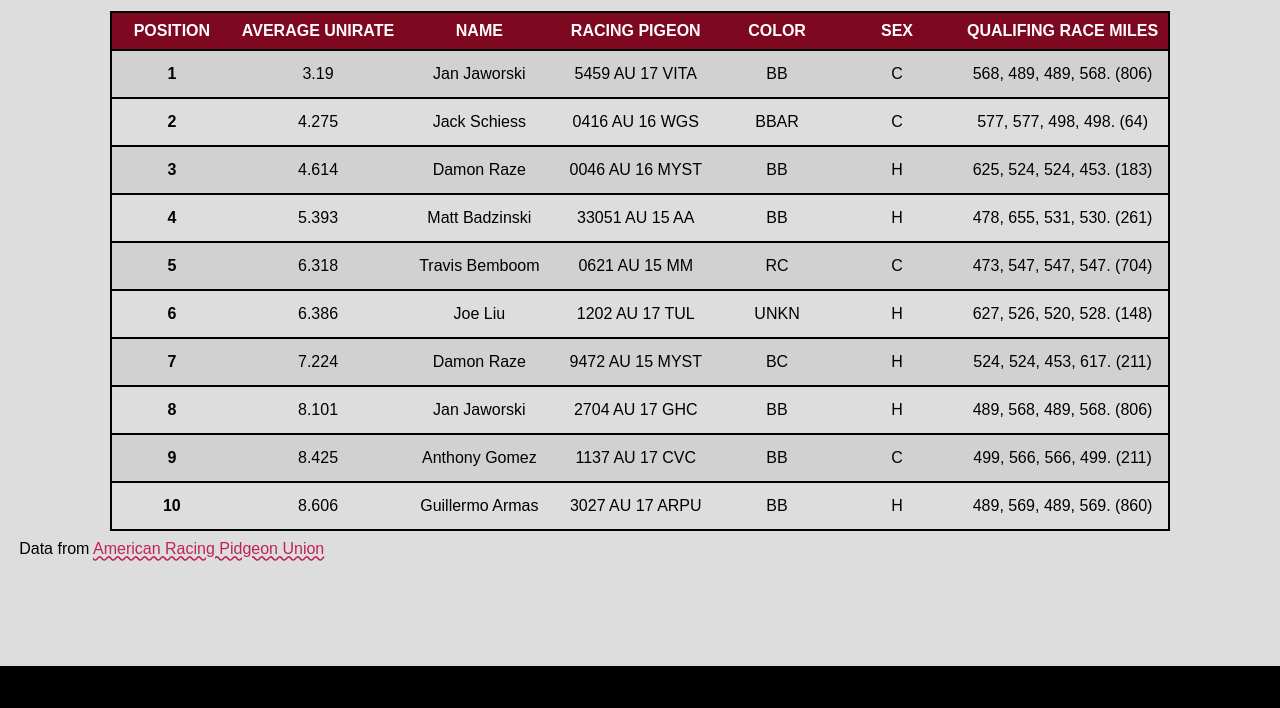
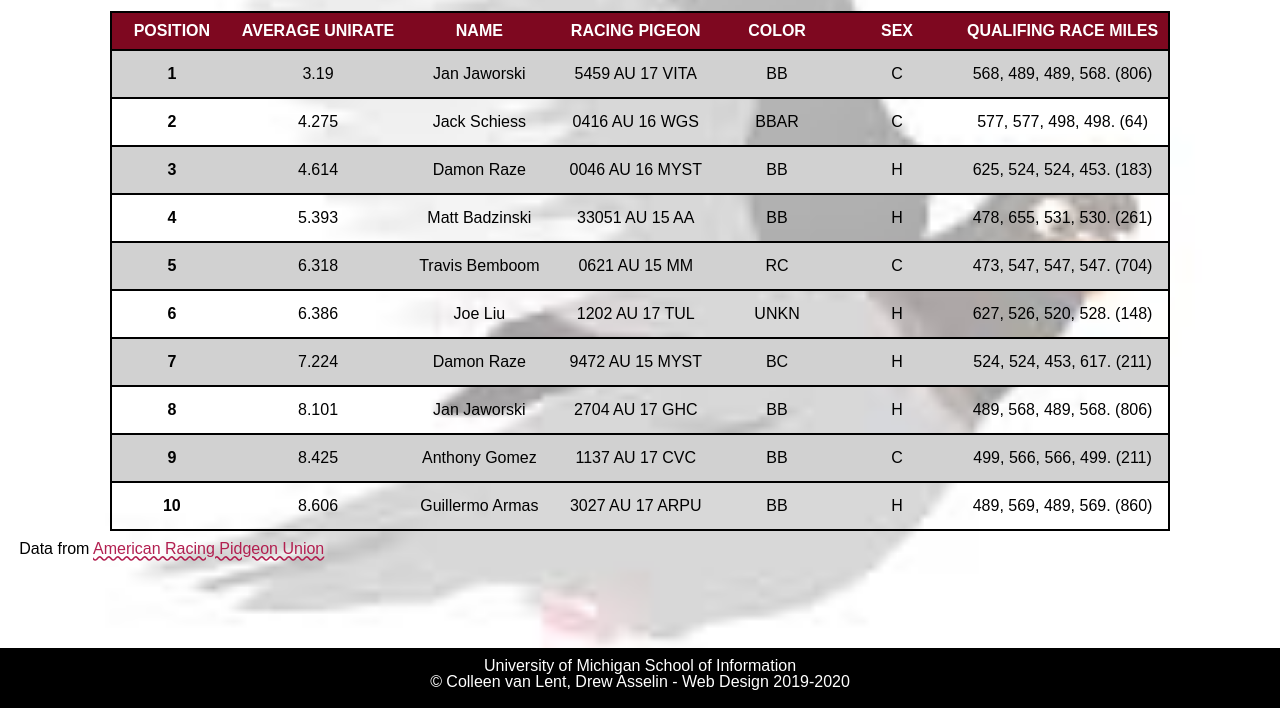
Before and after one commit to avantikabagri/avantikabagri.github.io, a plain HTML site: page homework3/index.html in a window 1280 px wide. Shown: the part 92-800 px from the top of the page. Drawn offline with Linux system fonts and the light colour scheme; a web font is replaced by a local one.

Commit message:
Add files via upload

```diff
--- a/homework3/css/style.css
+++ b/homework3/css/style.css
@@ -14,7 +14,8 @@ body{
   font-family: 'Andika', sans-serif;
   font-size: 16px;
   margin: 1.2em;
-  background: url("/images/pigeon-background.jpg"), #DDDDDD;
+  background: #DDDDDD;
+  background-image: url("../images/pigeon-background.JPEG");
   background-size: cover;
   background-position: center;
   background-repeat: no-repeat;
@@ -42,7 +43,7 @@ p{
 }
 
 a{
-  color: #C12258;
+  color: #B21F50;
   font-size: 16px;
   text-decoration-line: underline;
   text-decoration-style: wavy;
@@ -51,6 +52,10 @@ a{
 table{
     border: 2px solid black;
     margin: 0 auto;
+}
+
+:focus{
+  border: 2px solid black;
 }
 
 .colhead{
@@ -64,7 +69,6 @@ table{
 
 .rowhead{
   border-top: 2px solid black;
-
 }
 
 
@@ -74,7 +78,8 @@ td{
   text-align: center;
 }
 
-tr{}
+tr{
+}
 
 tr:nth-child(even){
   background-color: transparent;
@@ -85,20 +90,24 @@ tr:nth-child(odd){
 }
 
 tr:hover {
-  background-color: #7e0820;
-  opacity: 0.5
+  background-color: rgb(126,8,32,0.5);
 }
 
 * {}
 
-thead tr:first-child th:first-child{}
+thead tr:first-child th:first-child{
+}
 
 footer{
   position:fixed;
   left:0px;
   bottom:0px;
   width:100%;
-  background:black;
   text-align:center;
+  background-color: black;
+  min-height: 60px;
+}
+
+footer > p{
   color: white;
 }
--- a/homework3/index.html
+++ b/homework3/index.html
@@ -31,7 +31,9 @@
   * You can do it! (*•̀ᴗ•́*)و
   ******************************************** -->
   <body>
-    <h1>AU National Old Bird Hall of Fame Marathon Distance</h1>
+    <header>
+      <h1>AU National Old Bird Hall of Fame Marathon Distance</h1>
+    </header>
     <main>
       <table>
         <caption><a href = "https://pigeon-ndb.com/results/">Hall of Fame Marathon Records</a><caption>
```
